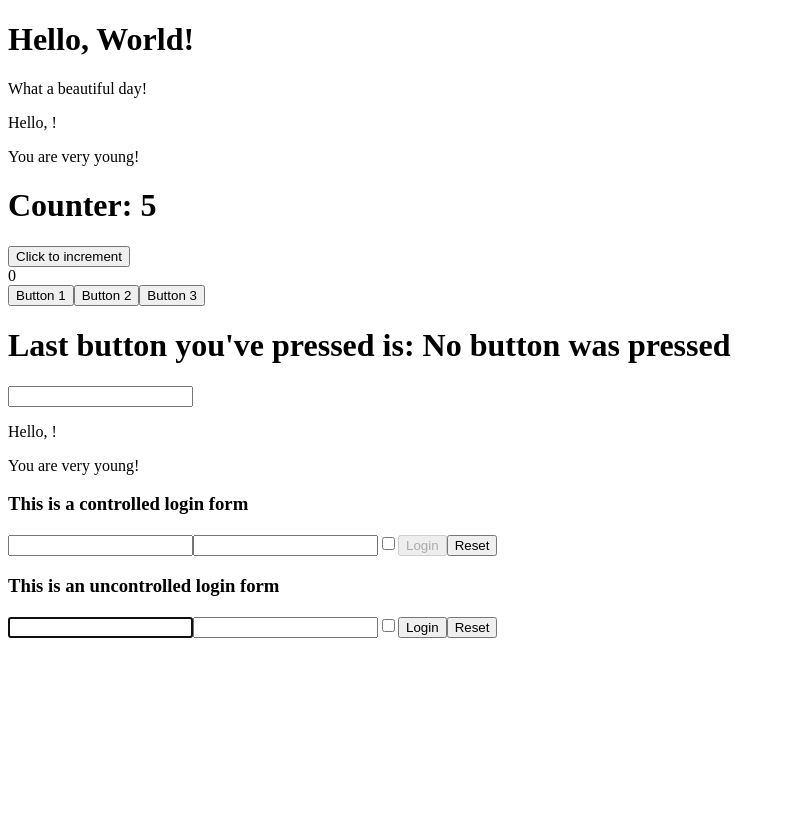
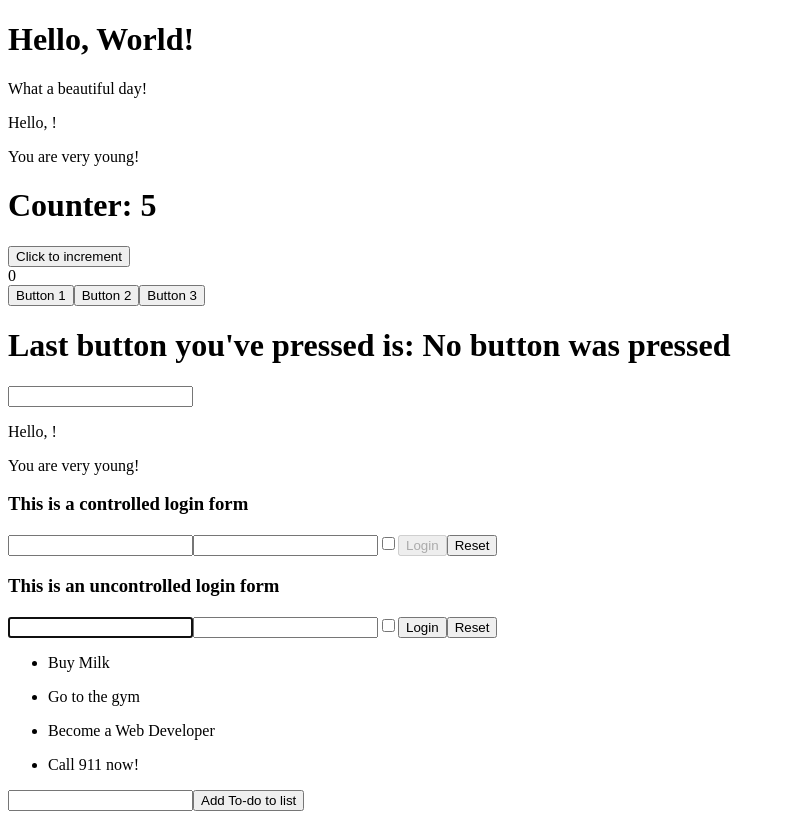
Before and after one commit to pincopops/react-exercises, a React (Create React App) app: page / in a window 1280 px wide. Shown: the whole page, without its empty margins (0-786 px from the left). Built offline with nearby package versions, Linux system fonts and the light colour scheme.

Commit message:
Completamento lists-03.

```diff
--- a/src/App.js
+++ b/src/App.js
@@ -7,6 +7,7 @@ import { ClickTracker } from './ClickTracker';
 import { InteractiveWelcome } from './InteractiveWelcome';
 import { Login } from './Login';
 import { UncontrolledLogin } from './UncontrolledLogin';
+import { Todolist } from './TodoList';
 
 
 export class App extends React.Component{
@@ -32,6 +33,7 @@ export class App extends React.Component{
                 <InteractiveWelcome />
                 <Login onLogin={this.onLogin}/>
                 <UncontrolledLogin />
+                <Todolist />
             </div>
     }
 }
--- /dev/null
+++ b/src/TodoList.js
@@ -0,0 +1,35 @@
+import React from "react";
+
+
+
+export class Todolist extends React.Component {
+
+    state ={
+        items: ["Buy Milk", "Go to the gym", "Become a Web Developer", "Call 911 now!"],
+        name: ""
+        }
+
+        handleTodoInsertion = (event) =>{
+            this.setState ({
+                name: event.target.value
+            })
+
+        }
+
+        handleAddTodoToList = (event) =>{
+            event.preventDefault()
+
+            this.setState({
+                items: [...this.state.items, this.state.name]
+            })
+        }
+
+        render(){
+
+            return <div>
+            <div>{this.state.items.map((string, index) => <ul key={string + index}><li>{string}</li></ul>)}</div>
+            <input type="text" value={this.state.name} onChange={this.handleTodoInsertion}/>
+            <button type="submit" onClick={this.handleAddTodoToList}>Add To-do to list</button>
+            </div>
+        }
+}
```
